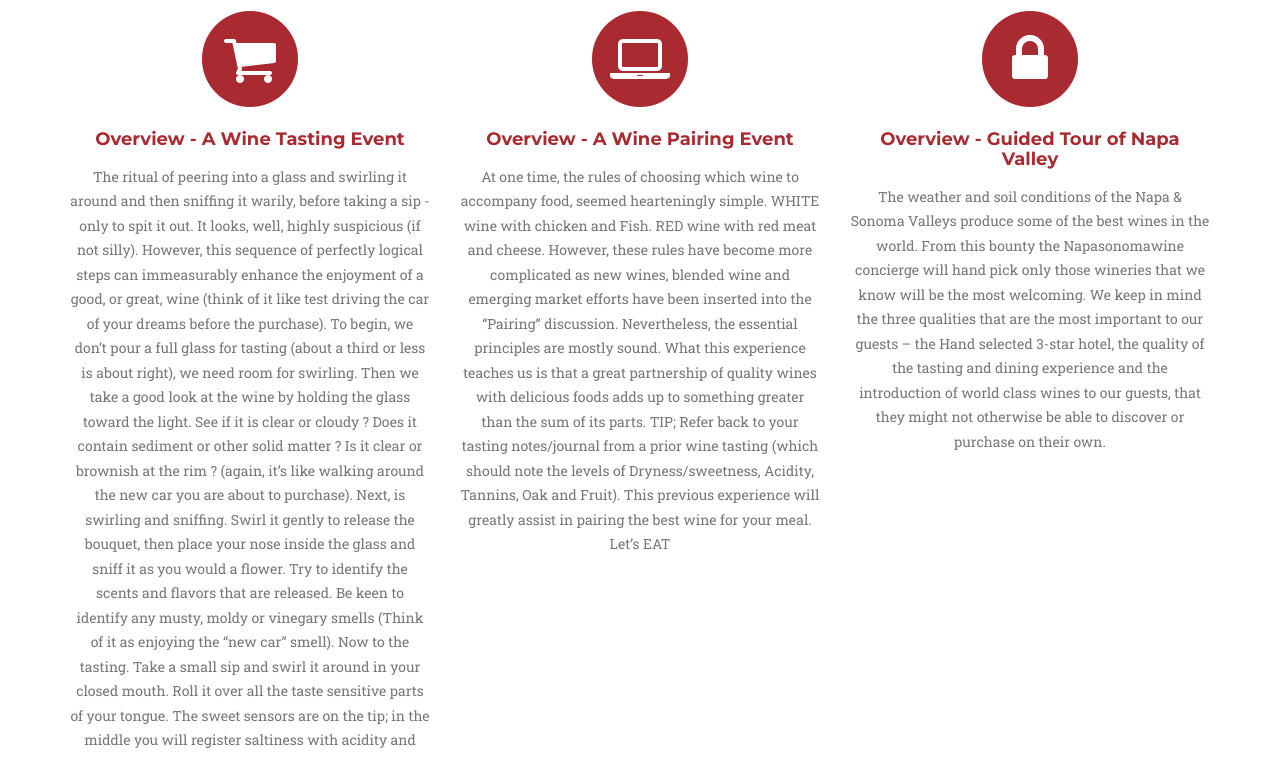
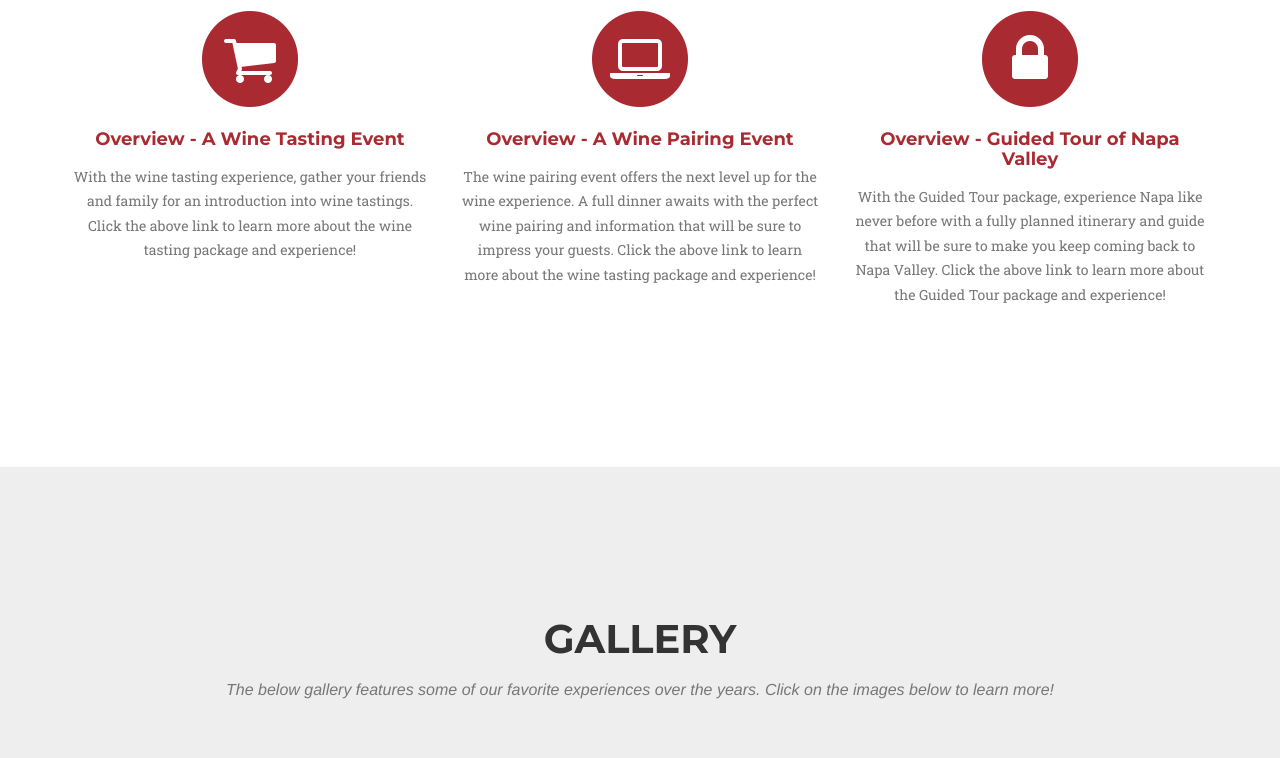
Before and after one commit to napasonomawine/napasonomawine.github.io, a website: page index.html in a window 1280 px wide. Shown: the part 2079-2837 px from the top of the page. Drawn offline with nearby package versions, Linux system fonts and the light colour scheme; a web font is replaced by a local one.

Commit message:
update to wording changes

```diff
--- a/index.html
+++ b/index.html
@@ -182,12 +182,7 @@
                         <i class="fa fa-shopping-cart fa-stack-1x fa-inverse"></i>
                     </span>
                     <h4 class="service-heading">Overview - A Wine Tasting Event</h4>
-                    <p class="text-muted">The ritual of peering into a glass and swirling it around and then sniffing it warily, before taking a sip - only to spit it out. It looks, well, highly suspicious (if not silly). However, this sequence of perfectly logical steps can immeasurably enhance the enjoyment of a good, or great, wine (think of it like test driving the car of your dreams before the purchase).
-To begin, we don’t pour a full glass for tasting (about a third or less is about right), we need room for swirling. Then we take a good look at the wine by holding the glass toward the light. See if it is clear or cloudy ? Does it contain sediment or other solid matter ?  Is it clear or brownish at the rim ? (again, it’s like walking around the new car you are about to purchase).
-Next, is swirling and sniffing. Swirl it gently to release the bouquet, then place your nose inside the glass and sniff it as you would a flower. Try to identify the scents and flavors that are released. Be keen to identify any musty, moldy or vinegary smells (Think of it as enjoying the “new car” smell).
-Now to the tasting. Take a small sip and swirl it around in your closed mouth. Roll it over all the taste sensitive parts of your tongue. The sweet sensors are on the tip; in the middle you will register saltiness with acidity and sourness on the sides. Any bitterness is registered in the back.  Then combine the bouquet your nose discovered with the taste sensations provided by your tongue.
-Be aware of your thoughts from these sensations. In fact, some folks write down these thoughts and sensations in a tasting journal so they can refer back to them for future tastings or pairings.
-Your goal is to try and identify any of the five principle elements gathered from the tasting experience: Dryness/sweetness, Acidity, Tannins, Oak and Fruit.  Okay, let’s POUR !</p>
+                    <p class="text-muted">With the wine tasting experience, gather your friends and family for an introduction into wine tastings. Click the above link to learn more about the wine tasting package and experience! </p>
                 </div>
                 </a>
                 <a href="dinner.html">
@@ -197,8 +192,7 @@ Your goal is to try and identify any of the five principle elements gathered fro
                         <i class="fa fa-laptop fa-stack-1x fa-inverse"></i>
                     </span>
                     <h4 class="service-heading">Overview - A Wine Pairing Event</h4>
-                    <p class="text-muted">At one time, the rules of choosing which wine to accompany food, seemed hearteningly simple. WHITE wine with chicken and Fish. RED wine with red meat and cheese.  However, these rules have become more complicated as new wines, blended wine and emerging market efforts have been inserted into the “Pairing” discussion.  Nevertheless, the essential principles are mostly sound.  What this experience teaches us is that a great partnership of quality wines with delicious foods adds up to something greater than the sum of its parts.
-TIP; Refer back to your tasting notes/journal from a prior wine tasting (which should note the levels of Dryness/sweetness, Acidity, Tannins, Oak and Fruit). This previous experience will greatly assist in pairing the best wine for your meal. Let’s EAT</p>
+                    <p class="text-muted">The wine pairing event offers the next level up for the wine experience. A full dinner awaits with the perfect wine pairing and information that will be sure to impress your guests. Click the above link to learn more about the wine tasting package and experience!</p>
                 </div>
                 </a>
                 <a href="tour.html">
@@ -208,7 +202,7 @@ TIP; Refer back to your tasting notes/journal from a prior wine tasting (which s
                         <i class="fa fa-lock fa-stack-1x fa-inverse"></i>
                     </span>
                     <h4 class="service-heading">Overview - Guided Tour of Napa Valley</h4>
-                    <p class="text-muted">The weather and soil conditions of the Napa & Sonoma Valleys produce some of the best wines in the world.  From this bounty the Napasonomawine concierge will hand pick only those wineries that we know will be the most welcoming.  We keep in mind the three qualities that are the most important to our guests – the Hand selected 3-star hotel, the quality of the tasting and dining experience and the introduction of world class wines to our guests, that they might not otherwise be able to discover or purchase on their own.</p>
+                    <p class="text-muted">With the Guided Tour package, experience Napa like never before with a fully planned itinerary and guide that will be sure to make you keep coming back to Napa Valley. Click the above link to learn more about the Guided Tour package and experience!</p>
                 </div>
                 </a>
             </div>
```
Also changed, not shown: dinner.html (+6 -3 lines), tasting.html (+5 -3 lines), tour.html (+6 -3 lines).
